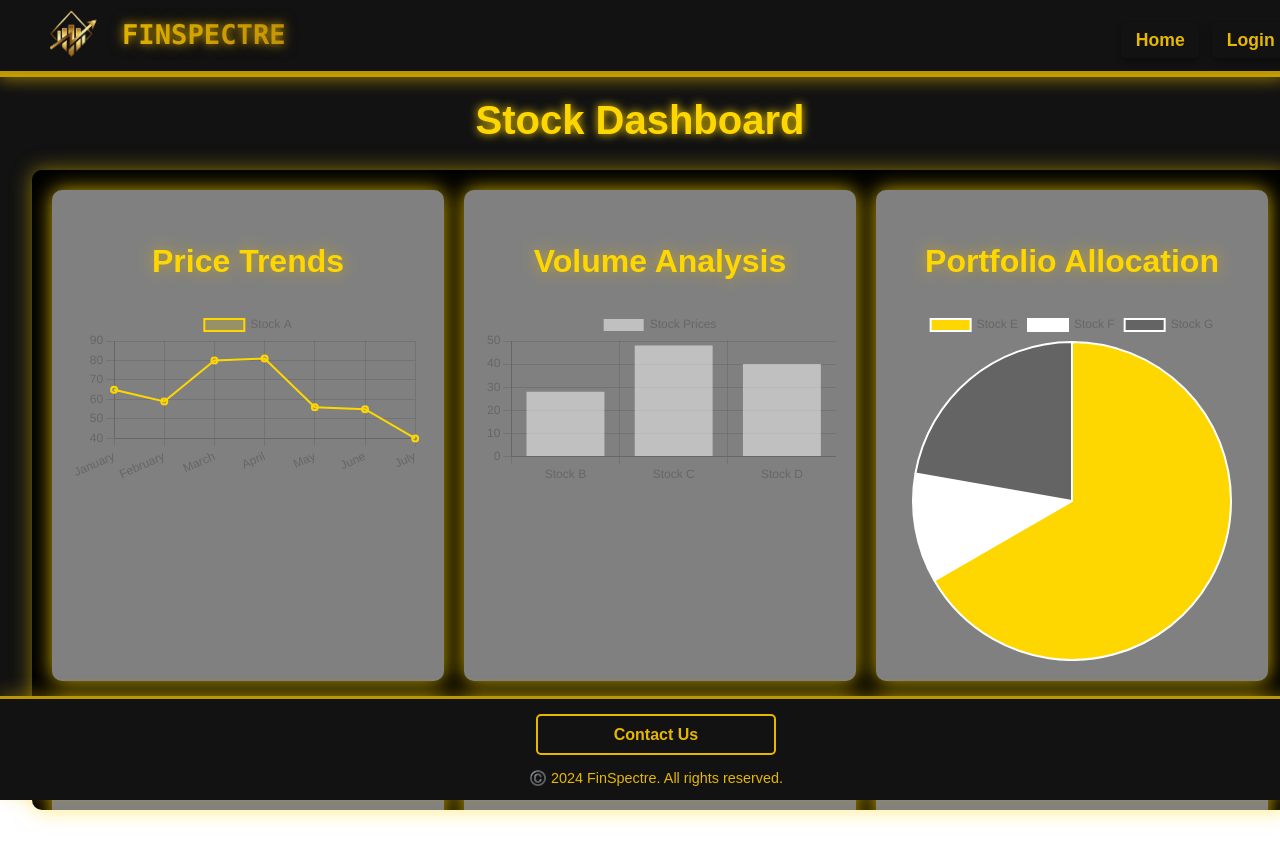
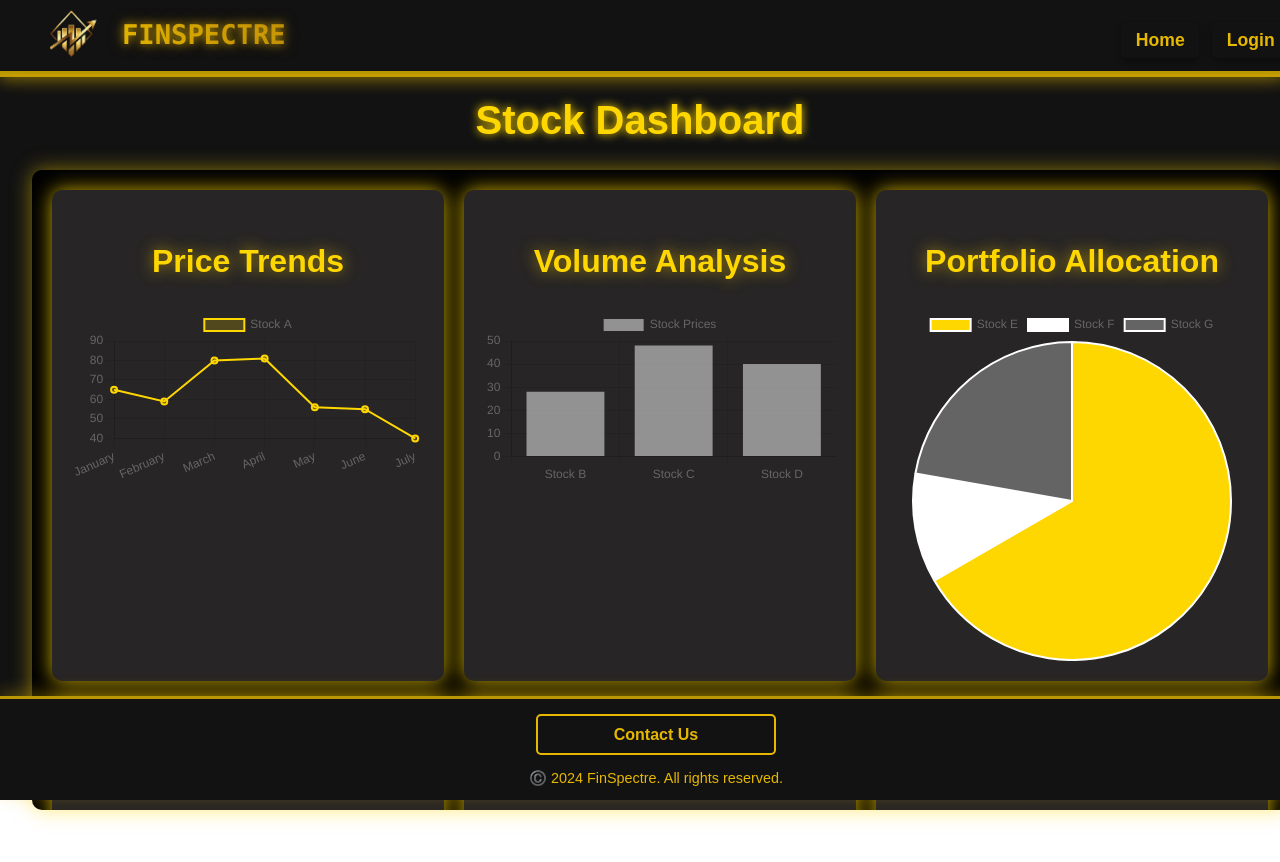
Before and after one commit to DerrickUnleashed/FinSpectre, a React (Vite) app in the folder FrontEnd/: page /dashboard in a window 1280 px wide. Shown: the top 862 px of the page. Built offline with nearby package versions, Linux system fonts and the light colour scheme; no server answers.

Commit message:
graph colours

```diff
--- a/FrontEnd/src/Pages/Dashboard.css
+++ b/FrontEnd/src/Pages/Dashboard.css
@@ -25,7 +25,7 @@
 }
 
 .chart-item {
-  background-color: grey;
+  background-color: rgb(39, 37, 37);
   padding: 20px;
   border-radius: 10px;
   box-shadow: 0 0 20px rgba(255, 215, 0, 0.8);
```
